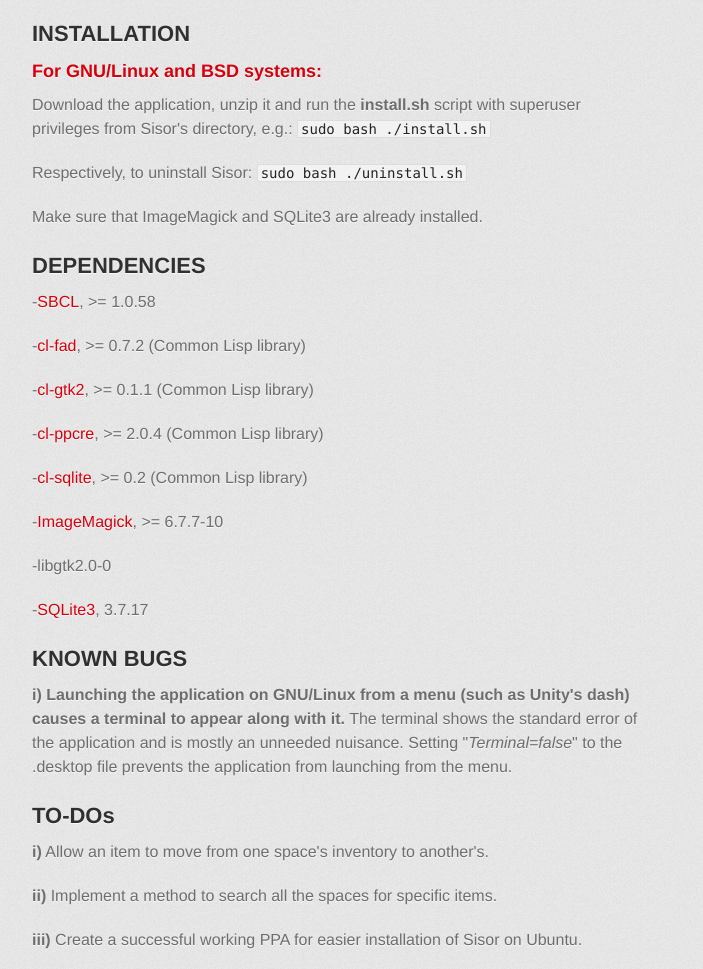
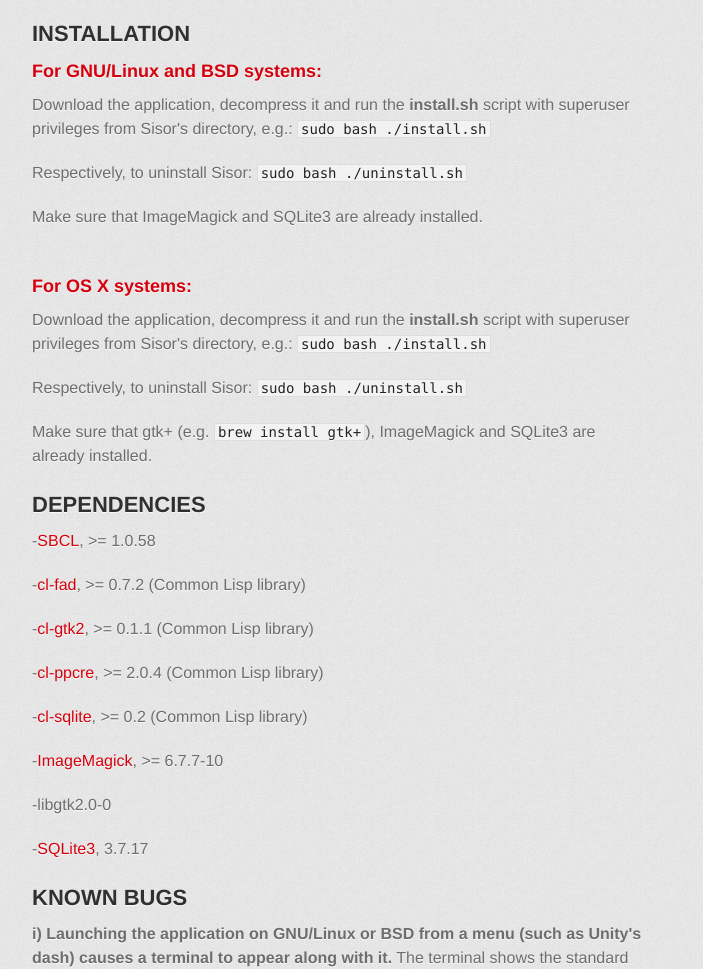
Before and after one commit to dgkontopoulos/Sisor, a plain HTML site: page index.html in a window 1280 px wide. Shown: the part 1199-2168 px from the top of the page, without its empty margins (298-1001 px from the left). Drawn offline with Linux system fonts and the light colour scheme; a web font is replaced by a local one.

Commit message:
Added the OS X part.

```diff
--- a/index.html
+++ b/index.html
@@ -53,15 +53,28 @@
 <a name="installation" class="anchor" href="#installation"><span class="octicon octicon-link"></span></a>INSTALLATION</h2>
 
 <h3>
-<a name="for-systems" class="anchor" href="#for-systems"><span class="octicon octicon-link"></span></a>For GNU/Linux and BSD systems:</h3>
+<a name="for-linux-bsd-systems" class="anchor" href="#for-linux-bsd-systems"><span class="octicon octicon-link"></span></a>For GNU/Linux and BSD systems:</h3>
 
-<p>Download the application, unzip it and run the <b>install.sh</b> script with superuser privileges from Sisor's directory, e.g.:
+<p>Download the application, decompress it and run the <b>install.sh</b> script with superuser privileges from Sisor's directory, e.g.:
 <code>sudo bash ./install.sh</code></p>
 
 <p>Respectively, to uninstall Sisor:
 <code>sudo bash ./uninstall.sh</code></p>
 
 <p>Make sure that ImageMagick and SQLite3 are already installed.</p>
+
+<br>
+
+<h3>
+<a name="for-osx-systems" class="anchor" href="#for-osx-systems"><span class="octicon octicon-link"></span></a>For OS X systems:</h3>
+
+<p>Download the application, decompress it and run the <b>install.sh</b> script with superuser privileges from Sisor's directory, e.g.:
+<code>sudo bash ./install.sh</code></p>
+
+<p>Respectively, to uninstall Sisor:
+<code>sudo bash ./uninstall.sh</code></p>
+
+<p>Make sure that gtk+ (e.g. <code>brew install gtk+</code>), ImageMagick and SQLite3 are already installed.</p>
 
 <h2>
 <a name="dependencies" class="anchor" href="#dependencies"><span class="octicon octicon-link"></span></a>DEPENDENCIES</h2>
@@ -85,7 +98,7 @@
 <h2>
 <a name="known-bugs" class="anchor" href="#known-bugs"><span class="octicon octicon-link"></span></a>KNOWN BUGS</h2>
 
-<p><b>i) Launching the application on GNU/Linux from a menu (such as Unity's dash) causes a terminal to appear along with it.</b> The terminal shows the standard error of the application and is mostly an unneeded nuisance. Setting "<i>Terminal=false</i>" to the .desktop file prevents the application from launching from the menu.</p>
+<p><b>i) Launching the application on GNU/Linux or BSD from a menu (such as Unity's dash) causes a terminal to appear along with it.</b> The terminal shows the standard error of the application and is mostly an unneeded nuisance. Setting "<i>Terminal=false</i>" to the .desktop file prevents the application from launching from the menu.</p>
 
 <h2>
 <a name="to-dos" class="anchor" href="#to-dos"><span class="octicon octicon-link"></span></a>TO-DOs</h2>
```
